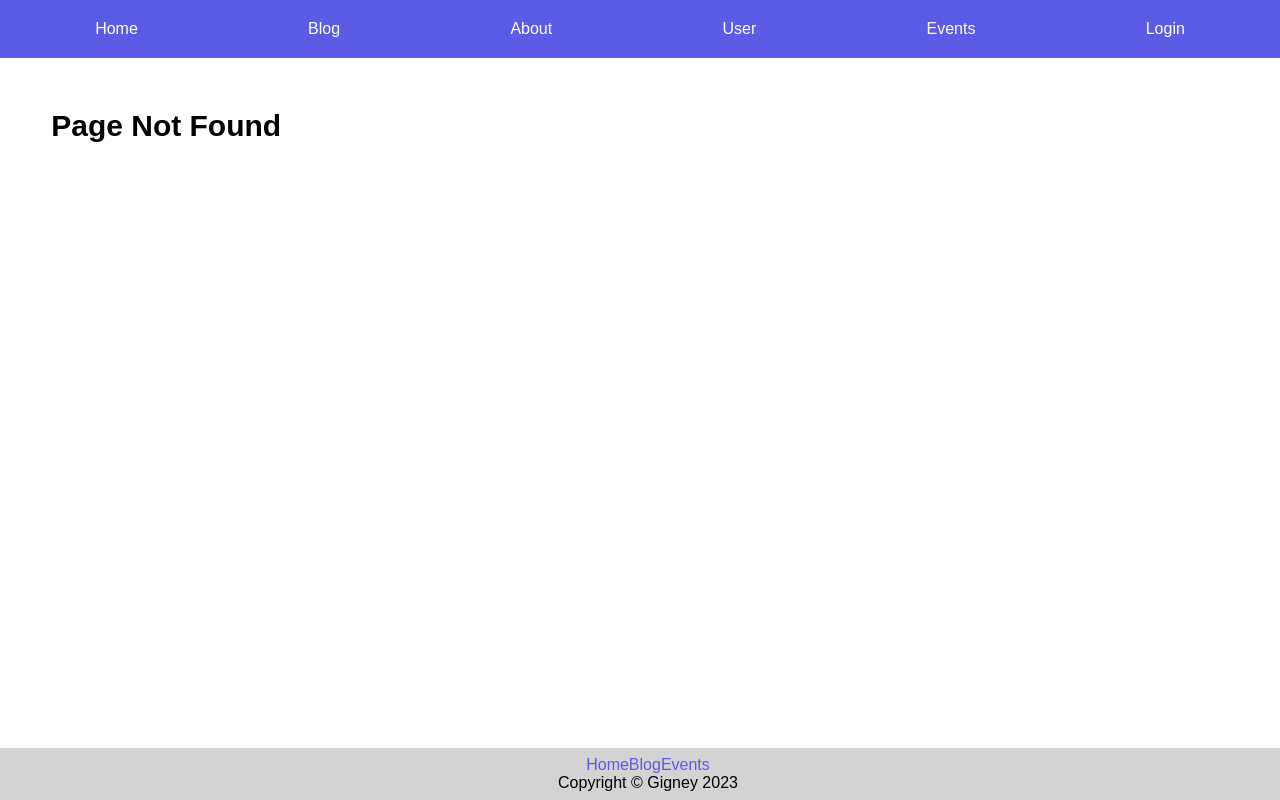
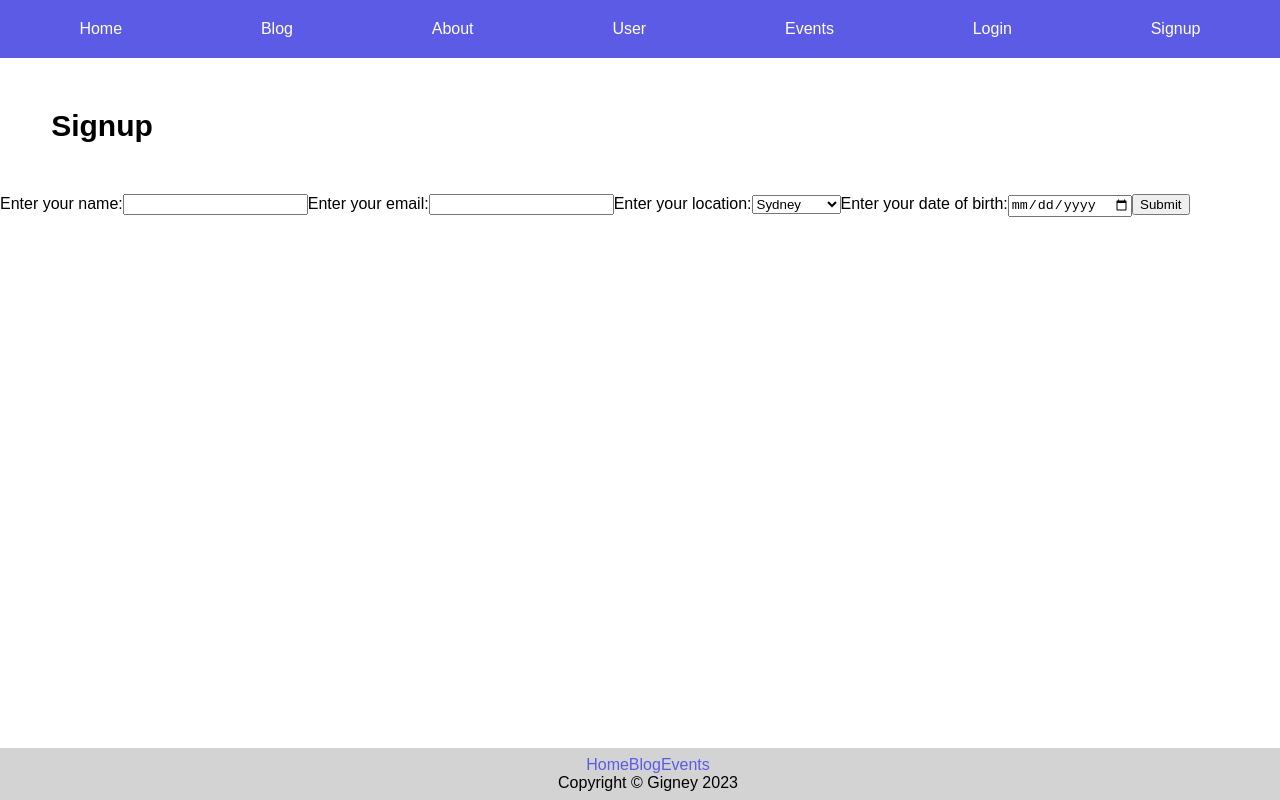
Before and after one commit to GRDE3024-DIG33-DigEx-Major-Project-2/frontendA3, a React (Create React App) app: page /signup in a window 1280 px wide. Before the commit this address had no page. Built offline with nearby package versions, Linux system fonts and the light colour scheme.

Commit message:
Adding Signup

```diff
--- a/src/components/App.js
+++ b/src/components/App.js
@@ -9,6 +9,7 @@ import Header from "./Header.js";
 import Profile from "./Profile.js";
 import Footer from "./Footer.js";
 import Login from "./Login.js";
+import Signup from "./Signup";
 import About from "./About";
 import FavouritesList from "./FavouritesList";
 import PastEvents from "./PastEvents";
@@ -35,6 +36,7 @@ function App() {
             <Route path="blog" element={<Blog />} />
             <Route path="about" element={<About />} />
             <Route path="login" element={<Login setIsLoggedIn={setIsLoggedIn} setUser={setUser}/>} />
+            <Route path="signup" element={<Signup />} />
             <Route path="reset-password" element={<ResetPassword />} />
             <Route path="user" element={<User isLoggedIn={isLoggedIn} user={user} setIsLoggedIn={setIsLoggedIn} setUser={setUser} />}>
               <Route path="profile" element={<Profile user = {user} />} />
--- a/src/components/Header.js
+++ b/src/components/Header.js
@@ -12,6 +12,7 @@ export default function Header({user}) {
                 <Link id="nav-user" to="/user">User</Link>
                 <Link id="nav-events" to="/events">Events</Link>
                 <Link id="nav-login" to="/login">Login</Link>
+                <Link id="nav-login" to="/signup">Signup</Link>
             </nav>
         </header>
     )
--- /dev/null
+++ b/src/components/Signup.js
@@ -0,0 +1,64 @@
+import { useState } from "react";
+import ReactDOM from "react-dom/client";
+
+function Signup() {
+  const [inputs, setInputs] = useState({});
+  const handleChange = (event) => {
+    const name = event.target.name;
+    const value = event.target.value;
+    setInputs(values => ({...values, [name]: value}))
+  }
+
+  const handleSubmit = (event) => {
+    event.preventDefault();
+    console.log(inputs);
+  }
+
+  return (
+    <>
+    <h1>Signup</h1>
+    <form className="signup-form" onSubmit={handleSubmit}>
+      <label>Enter your name:
+      <input
+        type="text"
+        name="username"
+        value={inputs.username || ""}
+        onChange={handleChange}
+      />
+      </label>
+      <label>Enter your email:
+      <input
+        type="email"
+        name="email"
+        value={inputs.email || ""}
+        onChange={handleChange}
+      />
+      </label>
+      <label>Enter your location:
+      <select value={inputs.location || ""} onChange={handleChange}>
+        <option value="Sydney">Sydney</option>
+        <option value="Balmain">Balmain</option>
+        <option value="Surry Hills">Surry Hills</option>
+        <option value="Surry Hills">Parramatta</option>
+        <option value="Surry Hills">Marrickville</option>
+        <option value="Surry Hills">Lane Cove</option>
+      </select>
+      </label>
+      <label>Enter your date of birth:
+        <input
+          type="date"
+          name="age"
+          value={inputs.age || ""}
+          onChange={handleChange}
+        />
+        </label>
+        <input type="submit" />
+    </form>
+    </>
+  )
+}
+
+const root = ReactDOM.createRoot(document.getElementById('root'));
+root.render(<Signup />);
+
+export default Signup;
--- a/src/static/style.css
+++ b/src/static/style.css
@@ -33,6 +33,18 @@ a {
 }
 
 /* LOGIN PAGE */
+.login-form {
+  display: flex;
+  flex-direction: column;
+  justify-content: space-around;
+  align-items: left;
+  gap: 2%;
+  height: 13em;
+  width: 20em;
+  margin-left: 4%;
+}
+
+/* SIGNUP PAGE */
 .login-form {
   display: flex;
   flex-direction: column;
@@ -95,6 +107,4 @@ footer a {
   color: #ffffff;
   padding: 2%;
   border-radius: 3px;
-}
-
-/*# sourceMappingURL=style.css.map */
+}/*# sourceMappingURL=style.css.map */
```
Also changed, not shown: src/static/style.scss (+9 -0 lines).
